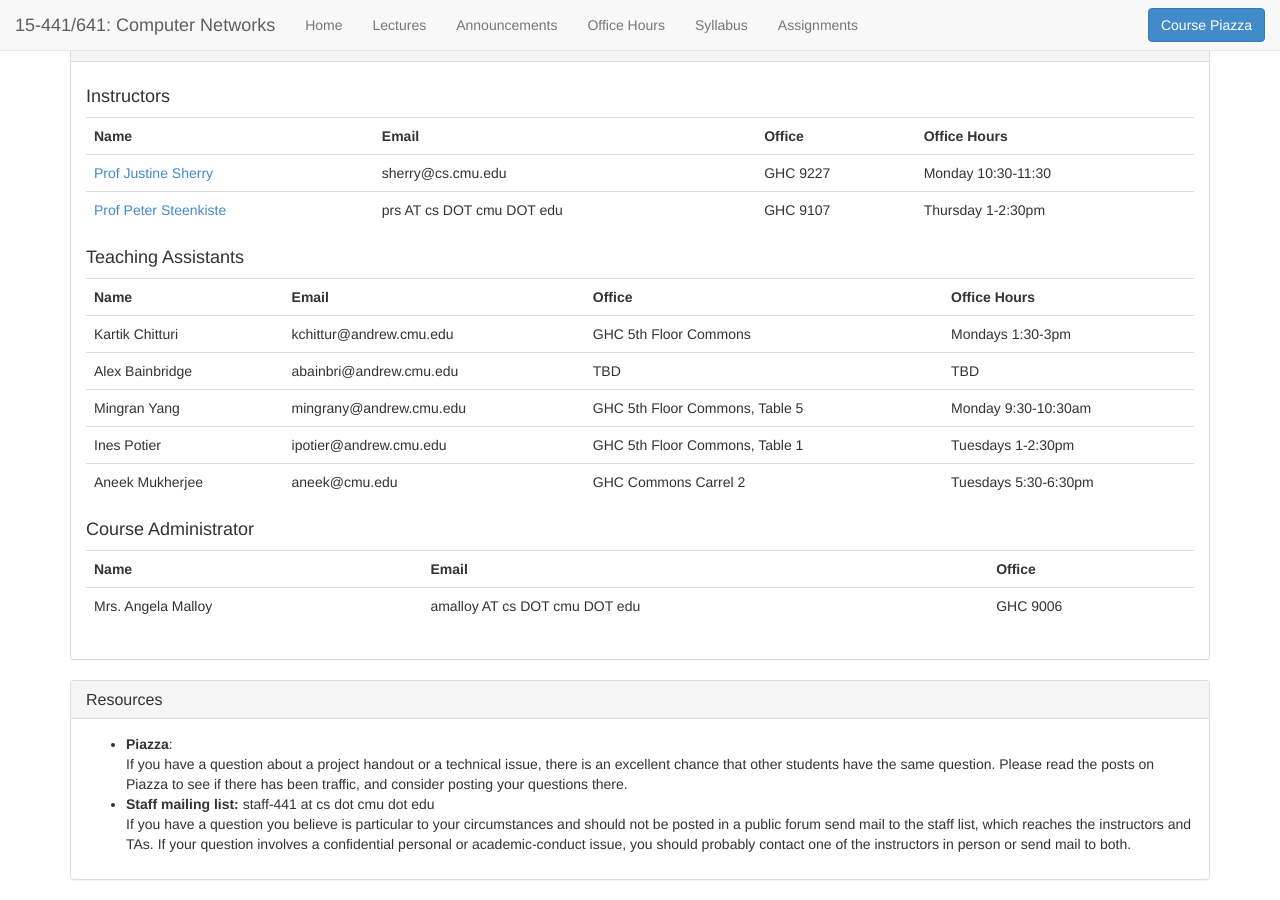
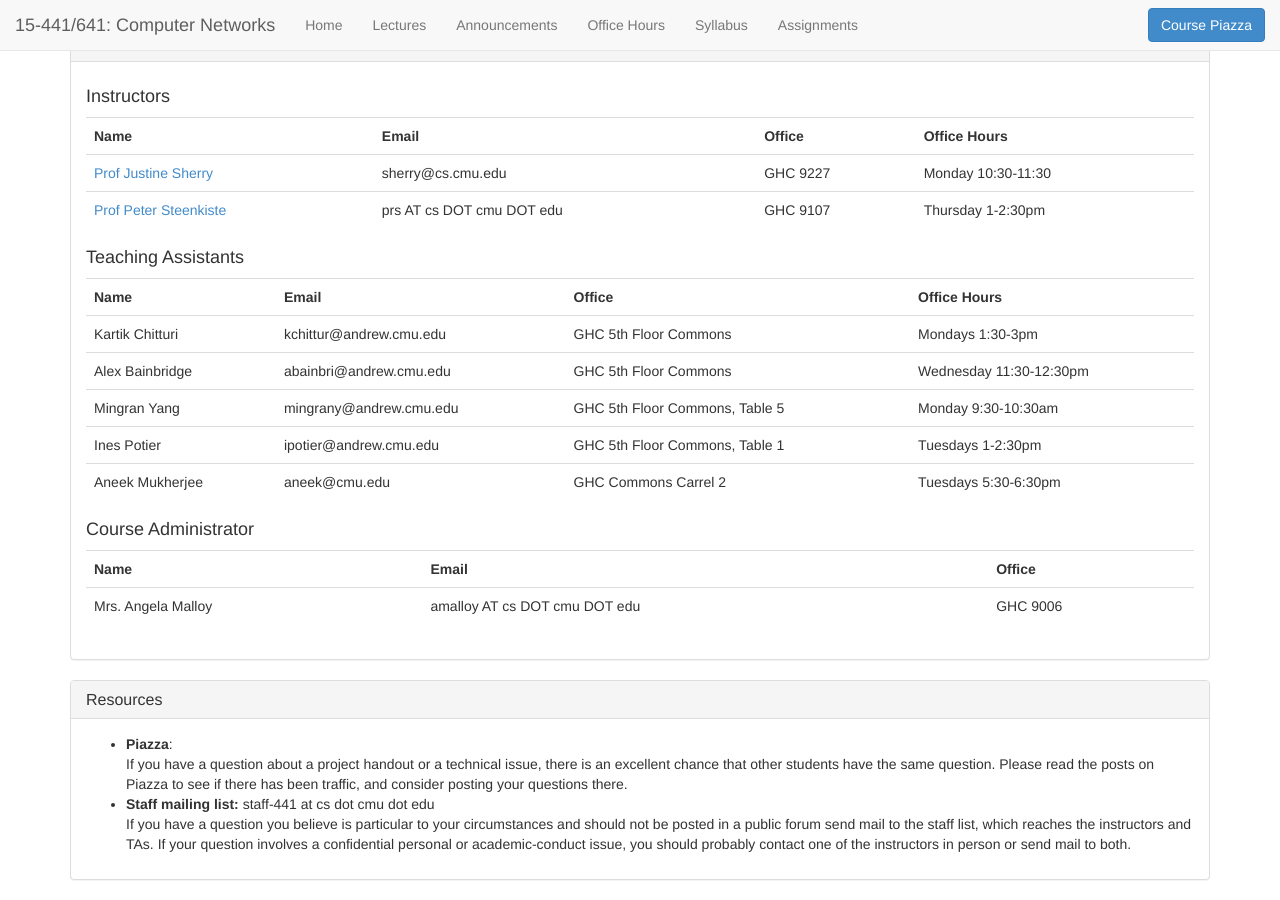
Before and after one commit to computer-networks/fa19, a Jekyll site: the page built from index.html, in a window 1280 px wide and 900 px high, scrolled down 794 px. Built offline with Jekyll 4.4.1, drawn with Linux system fonts in a browser that asks for light colours.

Commit message:
Update index.html

```diff
--- a/index.html
+++ b/index.html
@@ -108,8 +108,8 @@ title: 15-441/641 Fall 2019
     <tr>
       <td>Alex Bainbridge</td>
       <td>abainbri@andrew.cmu.edu</td>
-      <td>TBD</td>
-      <td>TBD</td>
+      <td>GHC 5th Floor Commons</td>
+      <td>Wednesday 11:30-12:30pm</td>
     </tr>
      <tr>
       <td>Mingran Yang</td>
```
